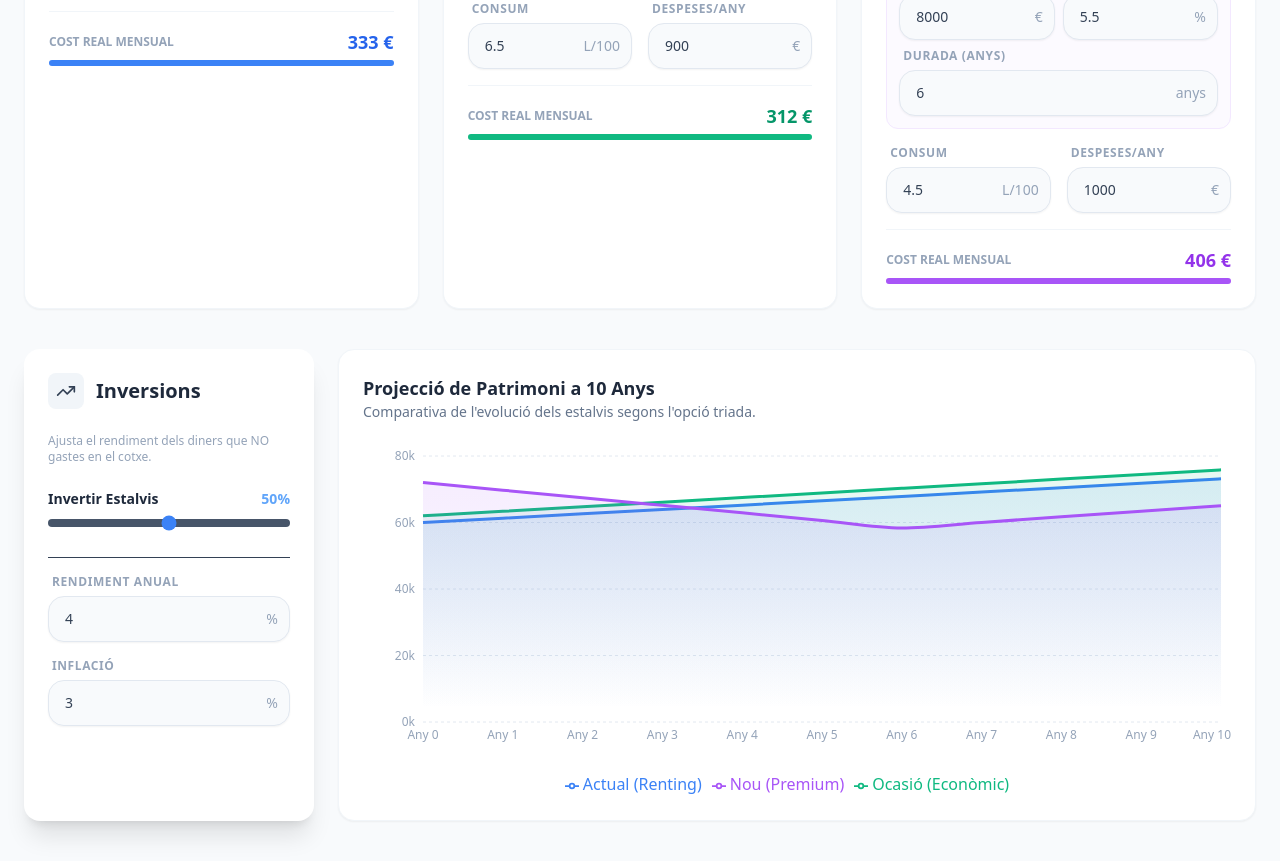
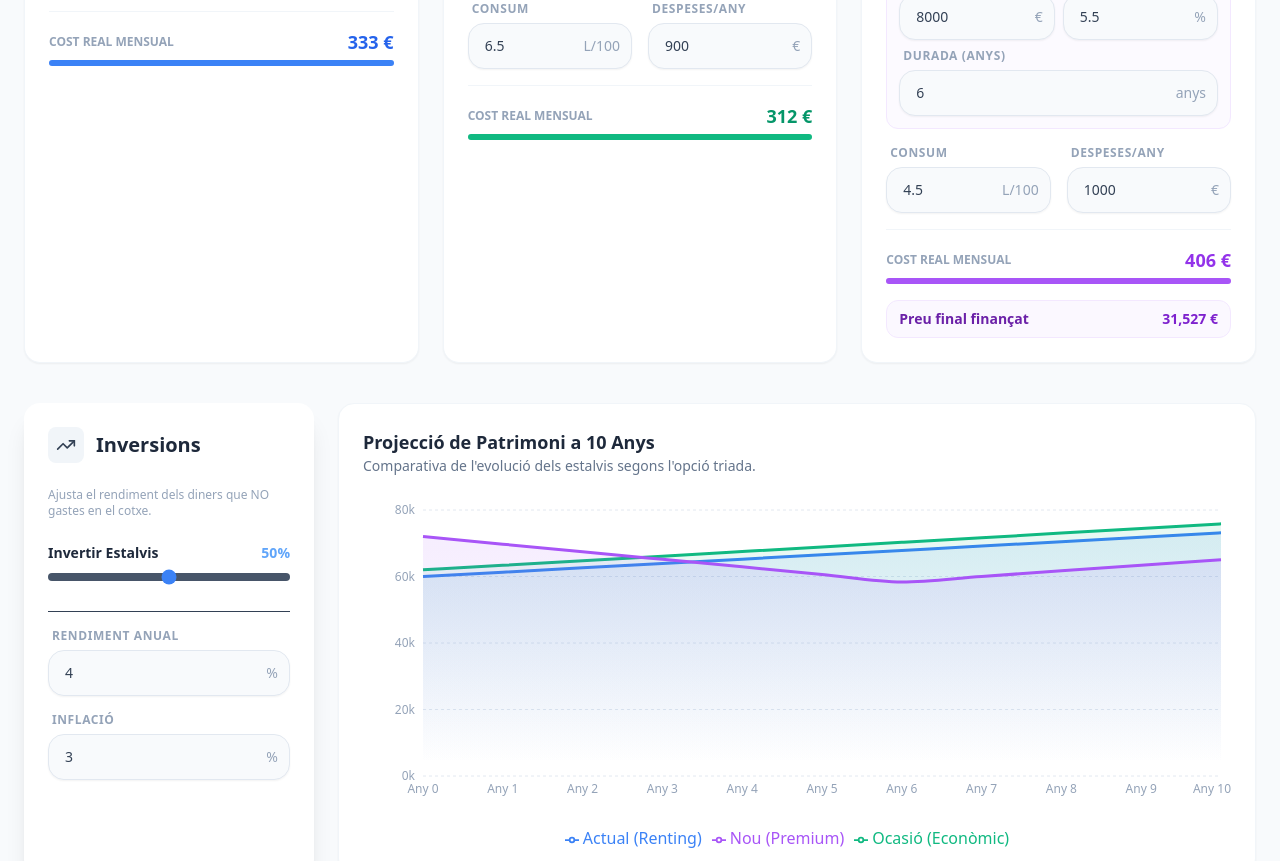
Before and after one commit to guillegamba/el-cotxe-del-papa, a React (Vite) app: page / in a window 1280 px wide. Shown: the part 887-1748 px from the top of the page. Built offline with nearby package versions, Linux system fonts and the light colour scheme.

Commit message:
Fix financing totals and show final price

```diff
--- a/src/App.jsx
+++ b/src/App.jsx
@@ -252,9 +252,10 @@ export default function DashboardFinancesModern() {
 
   // --- LOGIC HELPER ---
   const calculateLoanPmt = (principal, rate, years) => {
-    if (principal <= 0 || rate <= 0 || years <= 0) return 0;
+    if (principal <= 0 || years <= 0) return 0;
     const r = rate / 100 / 12;
     const n = years * 12;
+    if (r === 0) return principal / n;
     return (principal * r * Math.pow(1 + r, n)) / (Math.pow(1 + r, n) - 1);
   };
 
@@ -281,7 +282,8 @@ export default function DashboardFinancesModern() {
 
     const loanTotal = monthlyLoanCost * loanMonths;
     const opsTotal = (annualFuel + annualFixed) * 10;
-    const totalCost10Years = initialOutlay + loanTotal + opsTotal;
+    const totalPurchaseCost = initialOutlay + loanTotal;
+    const totalCost10Years = totalPurchaseCost + opsTotal;
     const monthlyAverage = totalCost10Years / 120;
 
     return {
@@ -290,6 +292,7 @@ export default function DashboardFinancesModern() {
       loanMonths,
       annualFuel,
       annualFixed,
+      totalPurchaseCost,
       totalCost10Years,
       monthlyAverage
     };
@@ -671,7 +674,7 @@ export default function DashboardFinancesModern() {
                   <ModernInput label="Despeses/Any" value={opt2.annualMaintenance + opt2.insurance} onChange={(v) => setOpt2({...opt2, annualMaintenance: v, insurance: 0})} step="50" suffix="€" />
                 </div>
 
-                 <div className="mt-6 pt-4 border-t border-slate-100">
+                <div className="mt-6 pt-4 border-t border-slate-100">
                   <div className="flex justify-between items-center mb-1">
                      <span className="text-xs font-bold text-slate-400 uppercase">Cost real mensual</span>
                      <span className="text-lg font-bold text-emerald-600">{Math.round(scenario2.monthlyAverage)} €</span>
@@ -680,6 +683,12 @@ export default function DashboardFinancesModern() {
                     <div className="bg-emerald-500 h-1.5 rounded-full" style={{width: `${getMonthlyCostWidth(scenario2.monthlyAverage)}%`}}></div>
                   </div>
                 </div>
+                {opt2.isFinanced && (
+                  <div className="mt-4 flex items-center justify-between rounded-xl border border-emerald-100 bg-emerald-50/70 px-3 py-2 text-sm">
+                    <span className="text-emerald-800 font-semibold">Preu final finançat</span>
+                    <span className="text-emerald-700 font-bold">{Math.round(scenario2.totalPurchaseCost).toLocaleString()} €</span>
+                  </div>
+                )}
               </div>
             </Card>
 
@@ -713,7 +722,7 @@ export default function DashboardFinancesModern() {
                   <ModernInput label="Despeses/Any" value={opt3.annualMaintenance + opt3.insurance} onChange={(v) => setOpt3({...opt3, annualMaintenance: v, insurance: 0})} step="50" suffix="€" />
                 </div>
 
-                 <div className="mt-6 pt-4 border-t border-slate-100">
+                <div className="mt-6 pt-4 border-t border-slate-100">
                   <div className="flex justify-between items-center mb-1">
                      <span className="text-xs font-bold text-slate-400 uppercase">Cost real mensual</span>
                      <span className="text-lg font-bold text-purple-600">{Math.round(scenario3.monthlyAverage)} €</span>
@@ -722,6 +731,12 @@ export default function DashboardFinancesModern() {
                     <div className="bg-purple-500 h-1.5 rounded-full" style={{width: `${getMonthlyCostWidth(scenario3.monthlyAverage)}%`}}></div>
                   </div>
                 </div>
+                {opt3.isFinanced && (
+                  <div className="mt-4 flex items-center justify-between rounded-xl border border-purple-100 bg-purple-50/70 px-3 py-2 text-sm">
+                    <span className="text-purple-800 font-semibold">Preu final finançat</span>
+                    <span className="text-purple-700 font-bold">{Math.round(scenario3.totalPurchaseCost).toLocaleString()} €</span>
+                  </div>
+                )}
               </div>
             </Card>
 
```
